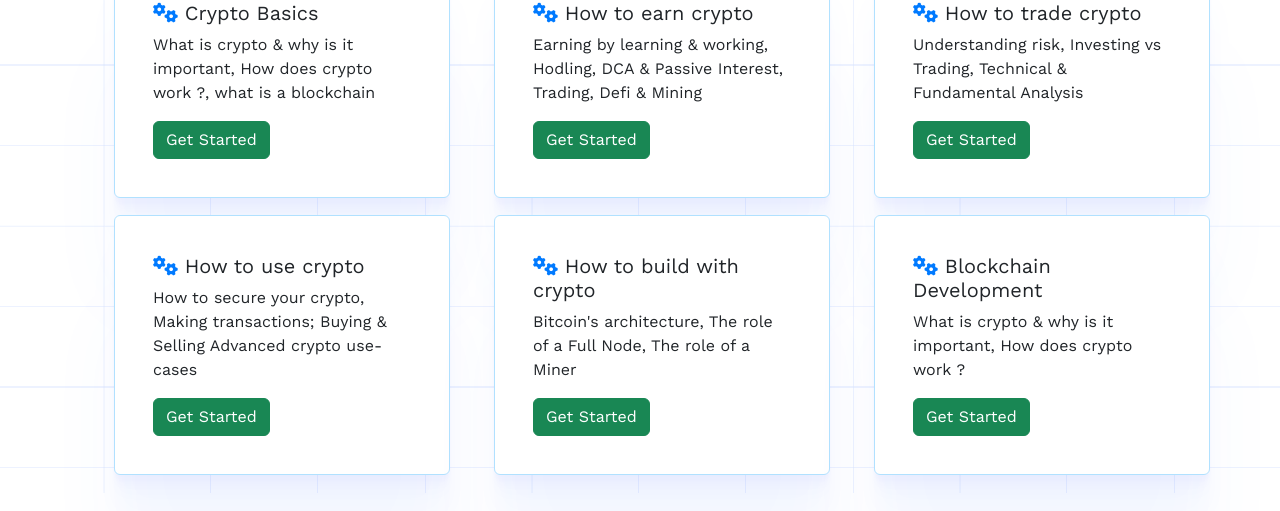
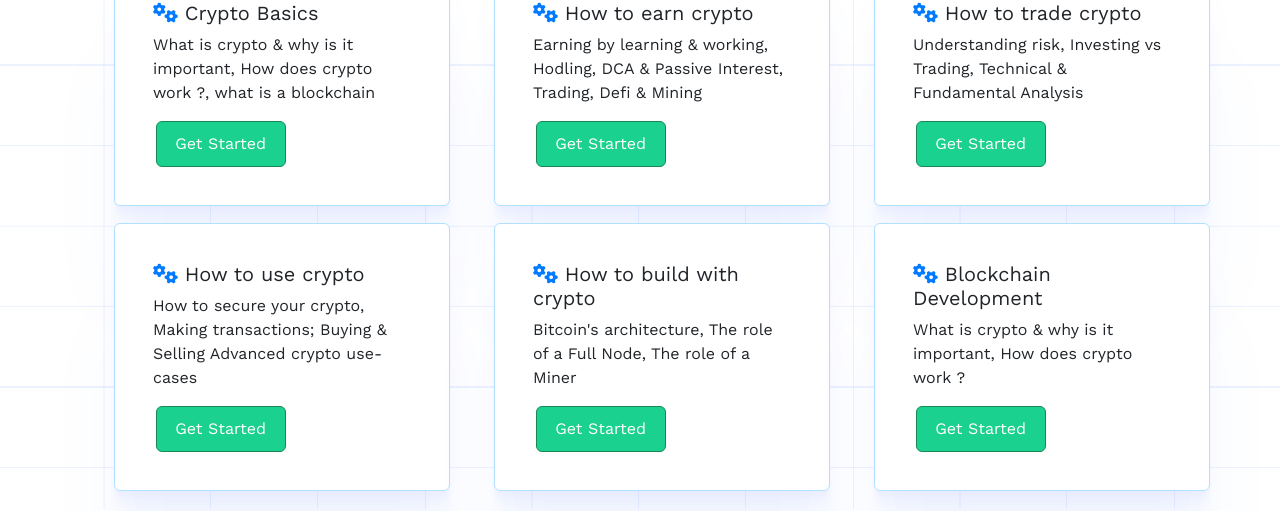
Before and after one commit to TEE2DWHY/TeamDefi, a React (Create React App) app: page / in a window 1280 px wide. Shown: the part 1320-1831 px from the top of the page. Built offline with nearby package versions, Linux system fonts and the light colour scheme.

Commit message:
updated changes on body

```diff
--- a/src/components/Courses.js
+++ b/src/components/Courses.js
@@ -12,7 +12,7 @@ function Learn(props) {
                         <h5 className="card-title"><i class="fa-solid fa-gears"></i> {props.courseTitle}</h5>
                         {/* <h6 className="card-subtitle mb-2 text-muted">{props.courseContent}</h6> */}
                         <p className="card-text">{props.courseContent}</p>
-                        <Link to={props.link1}><button className="btn btn-success" type="button">Get Started</button></Link>
+                        <Link to={props.link1}><button className="btn btn-success cta" type="button">Get Started</button></Link>
                     </div>
                 </div>
             </div>
```
